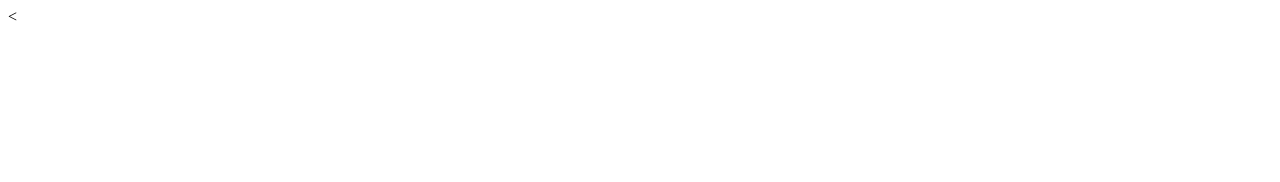
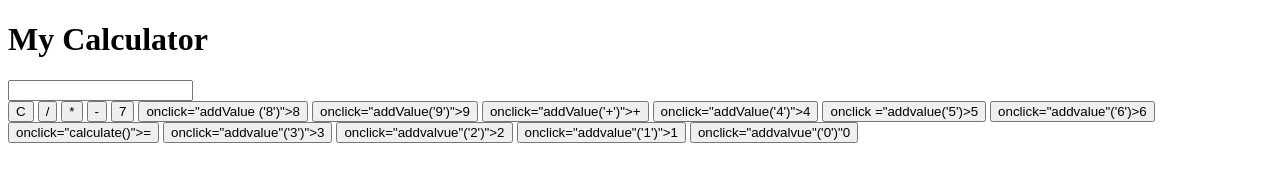
Before and after one commit to ZeyadOuda/Calculator, a plain HTML site: page index.html in a window 1280 px wide. Drawn offline with Linux system fonts and the light colour scheme.

Commit message:
Html code

```diff
--- a/index.html
+++ b/index.html
@@ -1 +1,37 @@
-<
+<!DOCTYPE html>
+<html>
+
+<head>
+    <title> My Calculator </title>
+</head>
+<body>
+<h1> My Calculator </h1>
+<div   class="My Calculator"></div>
+<input type="text"   id="display" readonly>
+<div class="Buttons">
+<button onclick="clearDisplay()">C</button>
+            <button onclick="addValue('/')">/</button>
+            <button onclick="addValue('*')">*</button>
+            <button onclick="addValue('-')">-</button>
+            <button onclick="addValue('7')">7</button>
+            <button>onclick="addValue ('8')">8</button>
+            <button> onclick="addValue('9')">9</button>
+            <button>onclick="addValue('+')">+</button>
+
+            <button> onclick="addValue('4')">4</button>
+            <button> onclick ="addvalue('5')>5</button>
+            <button> onclick="addvalue"('6')>6</button>
+            <button> onclick="calculate()">=</button>
+
+            <button> onclick="addvalue"('3')">3</button>
+            <button> onclick="addvalvue"('2')">2</button>
+            <button>onclick="addvalue"('1')">1</button>
+            <button>onclick="addvalvue"('0')"0</button>
+</div>
+</div>
+
+
+
+
+</body>
+</html>
```
